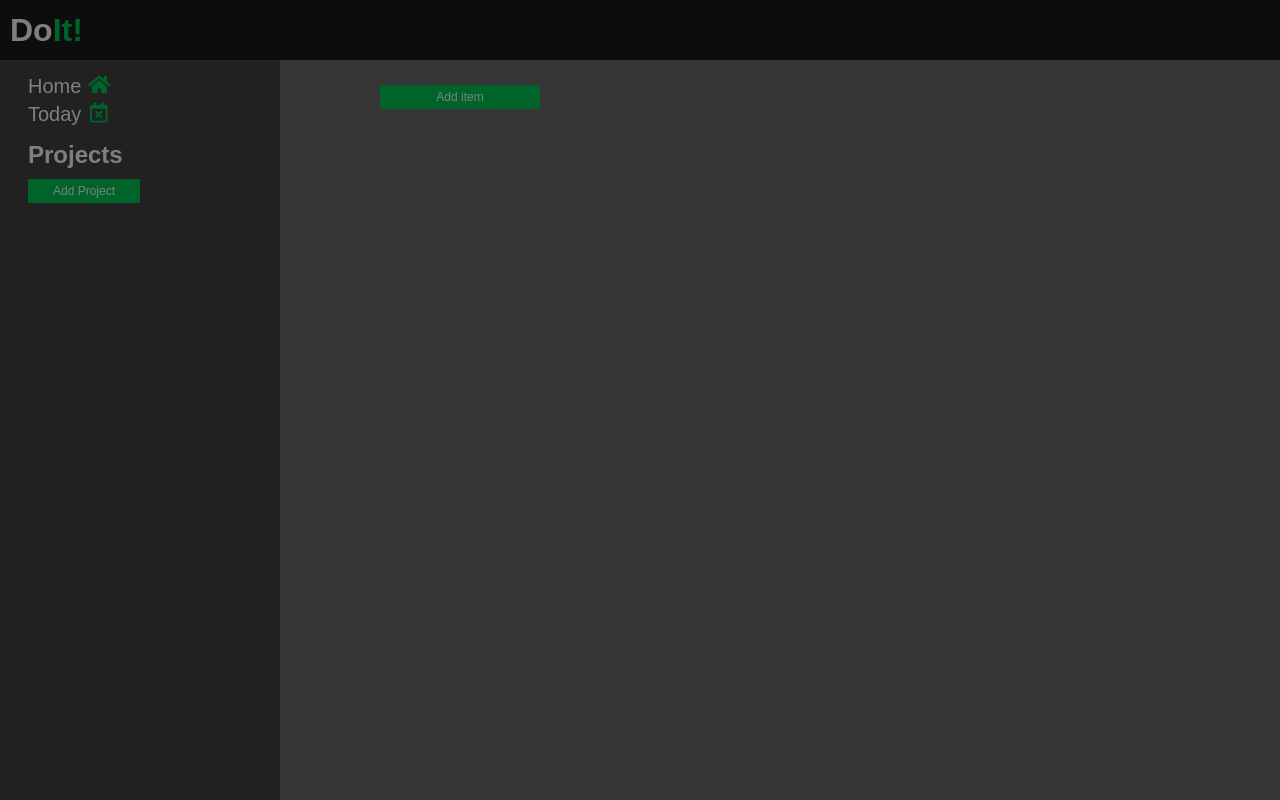
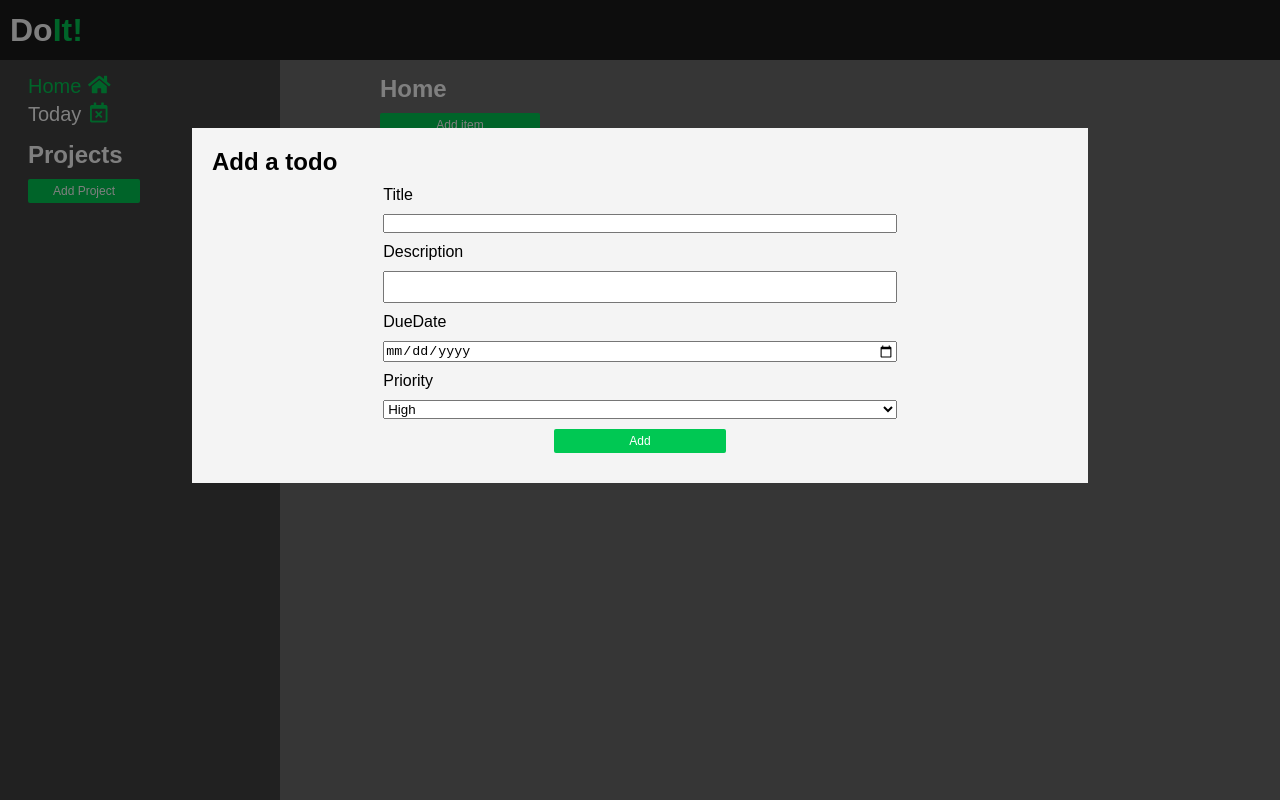
Before and after one commit to nickfrahm/TOP-ToDo, a website built with webpack: page dist/index.html in a window 1280 px wide. Both pictures are taken after a click on the button "Add item". Built offline with nearby package versions, Linux system fonts and the light colour scheme.

Commit message:
rethinking project

```diff
--- a/src/index.js
+++ b/src/index.js
@@ -1,3 +1,6 @@
 import {UI} from './modules/UI'
 
-UI.addEvents();
+document.addEventListener("DOMContentLoaded", () => {
+    UI.addEvents();
+    UI.defaultActiveProject();
+});
--- a/src/modules/Mask.js
+++ /dev/null
@@ -1,19 +0,0 @@
-export const Mask = () => {
-    const Mask = document.createElement("div");
-
-    if (document.getElementById("mask")) {
-        document.getElementById("mask").classList.toggle("hide");
-    } else {
-        const Mask = document.createElement("div");
-        Mask.classList.add("mask");
-        Mask.id = "mask";
-        Mask.addEventListener("click", removeMask);
-
-        return Mask;
-    }
-}
-
-const removeMask = () => {
-    const Mask = document.querySelector(".mask");
-    Mask.classList.toggle("hide");
-}
--- a/src/modules/Modal.js
+++ b/src/modules/Modal.js
@@ -1,78 +1,27 @@
-export const AddModal = (type) => {
-    const AddModal = document.createElement("div");
-    AddModal.classList.add("modal");
+import { todoForm } from "./todoForm";
 
-    const modalHeader = document.createElement("h2");
-    modalHeader.classList.add("modalHeader");
-    modalHeader.textContent = `Add ${type}`;
-    AddModal.appendChild(modalHeader);
+export const Modal = (modalType) => {
+  const Mask = document.createElement("div");
+  console.log("clicked");
+  if (document.getElementById("mask")) {
+    document.getElementById("mask").classList.toggle("hide");
+  } else {
+    const Mask = document.createElement("div");
+    Mask.classList.add("mask");
+    Mask.id = "mask";
+    Mask.addEventListener("click", removeMask);
 
-    const modalForm = document.createElement("form");
-    AddModal.appendChild(modalForm);
-
-    if (type === "ToDo") {
-        //title
-        const titleLabel = document.createElement("label");
-        titleLabel.textContent = "Title";
-        titleLabel.htmlFor = "title";
-        titleLabel.classList.add("label");
-        const titleInput = document.createElement("input");
-        titleInput.placeholder = "I need to...";
-        titleInput.classList.add("input");
-        titleInput.id = "title";
-        modalForm.appendChild(titleLabel);
-        modalForm.appendChild(titleInput);
-
-        //description
-        const descriptionLabel = document.createElement("label");
-        descriptionLabel.textContent = "Description";
-        descriptionLabel.htmlFor = "description";
-        descriptionLabel.classList.add("label");
-        const descriptionInput = document.createElement("textarea");
-        descriptionInput.placeholder = "Doing thing after doing other things...";
-        descriptionInput.classList.add("textArea");
-        descriptionInput.id = "description";
-        modalForm.appendChild(descriptionLabel);
-        modalForm.appendChild(descriptionInput);
-
-        //due date
-        const dueDateLabel = document.createElement("label");
-        dueDateLabel.textContent = "Due Date";
-        dueDateLabel.htmlFor = "dueDate";
-        dueDateLabel.classList.add("label");
-        const dueDateInput = document.createElement("input");
-        dueDateInput.type = "date"
-        dueDateInput.placeholder = "MM/DD/YY";
-        dueDateInput.classList.add("input");
-        dueDateInput.id = "dueDate";
-        modalForm.appendChild(dueDateLabel);
-        modalForm.appendChild(dueDateInput);
-
-        //priority
-        const priorityLabel = document.createElement("label");
-        priorityLabel.textContent = "Priority";
-        priorityLabel.htmlFor = "priority";
-        priorityLabel.classList.add("label");
-        modalForm.appendChild(priorityLabel);
-
-        const prioritySelect = document.createElement("select");
-        prioritySelect.id = "priority";
-        prioritySelect.name = "priority";
-        modalForm.appendChild(prioritySelect);
-
-        const priorityOptions = ["High", "Medium", "Low"];
-        for (let i = 0; i < priorityOptions.length; i++) {
-            const option = document.createElement("option");
-            option.value = priorityOptions[i];
-            prioritySelect.appendChild(option);
-        }
-
-        //add button
-        const addButton = document.createElement("button");
-        addButton.classList.add("btn addTodo");
-        addButton.value = "Add"
-
+    if (modalType === "todo") {
+      Mask.appendChild(todoForm());
     }
 
-    return AddModal;
-}
+    return Mask;
+  }
+};
+
+const removeMask = (e) => {
+  if (e.target.id === "mask") {
+    const Mask = document.querySelector(".mask");
+    Mask.classList.toggle("hide");
+  }
+};
--- a/src/modules/Storage.js
+++ b/src/modules/Storage.js
@@ -1,6 +1,3 @@
 export class Storage {
-  //get projects from storage
-  static getProjectsFromStorage() {
 
-  }
 }
--- a/src/modules/UI.js
+++ b/src/modules/UI.js
@@ -1,18 +1,21 @@
-import {ToDo} from './ToDo';
-import {Project} from './Project'
-import {Storage} from './Storage'
-import { ProjectList } from './ProjectList';
-import {Mask} from './Mask';
-import {Modal} from './Modal';
+import { ToDo } from "./ToDo";
+import { Project } from "./Project";
+import { Storage } from "./Storage";
+import { ProjectList } from "./ProjectList";
+import { Modal } from "./Modal";
 
 export class UI {
-    static addTodoForm() {
-        document.querySelector(".main").appendChild(Mask());
-        document.getElementById("mask").appendChild(Modal());
-        console.log("addTodoForm")
-    }
+  static addEvents() {
+    document.getElementById("addModalBtn").addEventListener("click", () => {
+      document.querySelector(".main").appendChild(Modal("todo"));
+    });
+  }
 
-    static addEvents() {
-        document.querySelector(".addTodo").addEventListener("click", UI.addTodoForm);
-    }
+  static defaultActiveProject() {
+    const home = document.getElementById("home");
+    home.classList.toggle("activeProject");
+
+    const projectHeader = document.getElementById("todoProjectHeader");
+    projectHeader.textContent = "Home";
+  }
 }
--- /dev/null
+++ b/src/modules/todoForm.js
@@ -0,0 +1,61 @@
+export const todoForm = () => {
+  const todoForm = document.createElement("div");
+  todoForm.className = "modal";
+
+  const todoFormHeader = document.createElement("h2");
+  todoFormHeader.textContent = "Add a todo";
+  todoForm.appendChild(todoFormHeader);
+
+  const form = document.createElement("form");
+  form.id = "addTodoForm"
+  todoForm.appendChild(form);
+
+  [
+    { name: "Title", type: "input" },
+    { name: "Description", type: "textarea", resize: "none"},
+    { name: "DueDate", type: "input", inputType: 'date' },
+    { name: "Priority", type: "select", options: ["High", "Medium", "Low"] }
+  ].forEach((object) => {
+      const label = document.createElement("label");
+      label.htmlFor = object.name.toLowerCase();
+      label.textContent = object.name;
+      label.className = "formLabel";
+      form.appendChild(label);
+
+      const formField = document.createElement(object.type);
+      formField.id = object.name.toLowerCase();
+      formField.name = object.name.toLowerCase();
+      if (object.hasOwnProperty('inputType')) {
+        formField.type = object.inputType;
+      }
+      if (object.hasOwnProperty("resize")) {
+          formField.style.resize = object.resize;
+      }
+      formField.className = "formField";
+      if (object.type === "select") {
+          form.appendChild(formField);
+          for (let i = 0; i < object.options.length; i++) {
+              const option = document.createElement("option");
+              option.value = object.options[i];
+              option.textContent = object.options[i];
+              formField.appendChild(option);
+          }
+      } else {
+          form.appendChild(formField);
+      }
+  });
+
+  const addBtn = document.createElement('button');
+  addBtn.textContent = "Add";
+  addBtn.id = "addTodo";
+  addBtn.className = "btn addTodo";
+
+  form.appendChild(addBtn);
+
+  return todoForm;
+};
+
+/*
+form
+    <
+*/
```
Also changed, not shown: do it notes.txt (deleted, +0 -29 lines), dist/index.html, dist/main.css, dist/main.js.
